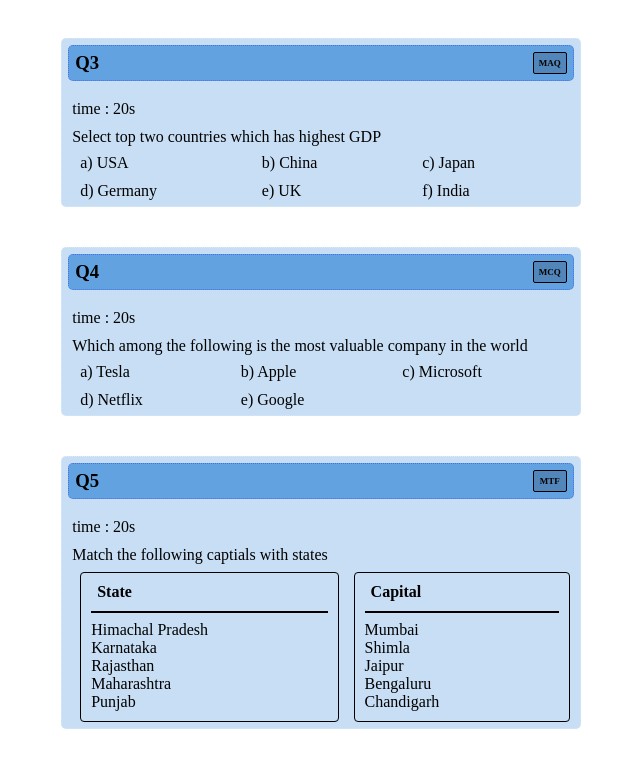
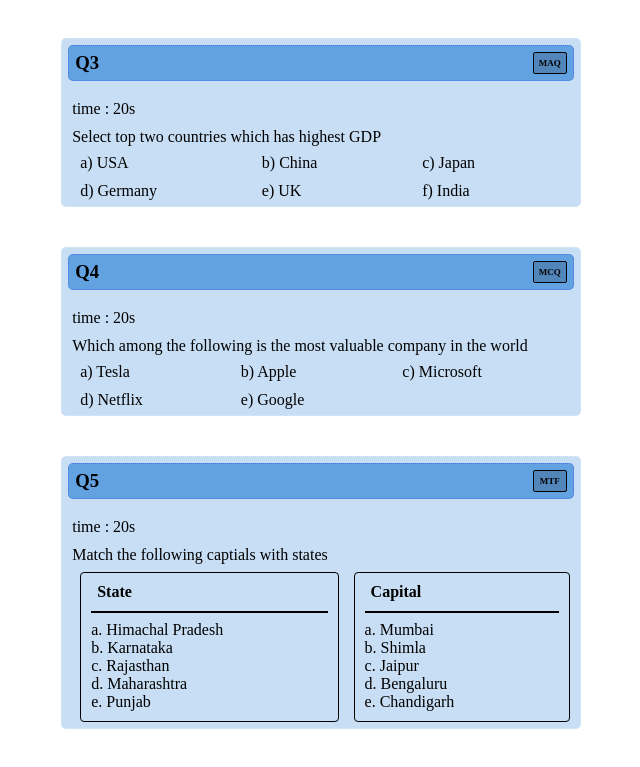
Before and after one commit to Joel-Nickson/IITQuizApp, an Angular app: page / in a window 1280 px wide. Shown: the part 329-1096 px from the top of the page, without its empty margins (319-959 px from the left). Built offline with nearby package versions, Linux system fonts and the light colour scheme.

Commit message:
add: numbering to elements in table

```diff
--- a/src/app/mtf/mtf.component.html
+++ b/src/app/mtf/mtf.component.html
@@ -4,16 +4,16 @@
     <div class="table-col table-col-1">
         <h4>{{heading1}}</h4>
         <hr>
-        <div class="col col-1" *ngFor="let item1 of randcol1">
-            <div>{{item1}}</div>
+        <div class="col col-1" *ngFor="let item1 of randcol1; index as i">
+            <div>{{getFromCharCode(i)}}. {{item1}}</div>
         </div>
     </div>
 
     <div class="table-col table-col-2">
         <h4>{{heading2}}</h4>
         <hr>
-        <div class="col col-2" *ngFor="let item of randcol2">
-            <div>{{item}}</div>
+        <div class="col col-2" *ngFor="let item of randcol2; index as i">
+            <div>{{getFromCharCode(i)}}. {{item}}</div>
         </div>
     </div>
 </div>
--- a/src/app/mtf/mtf.component.ts
+++ b/src/app/mtf/mtf.component.ts
@@ -15,6 +15,7 @@ export class MtfComponent implements OnInit {
   col2 = [""]
   randcol1 = [""]
   randcol2 = [""]
+  getFromCharCode = getFromCharCode;
 
   @Input() questionSet!: QuestionSet;
   constructor() {
```
